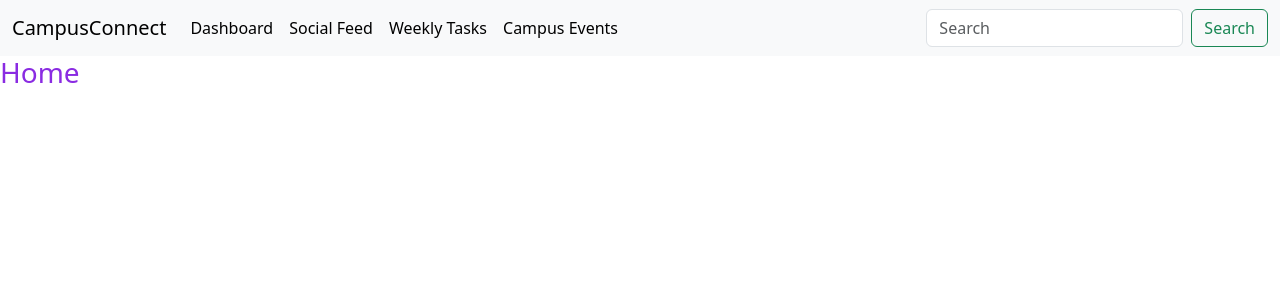
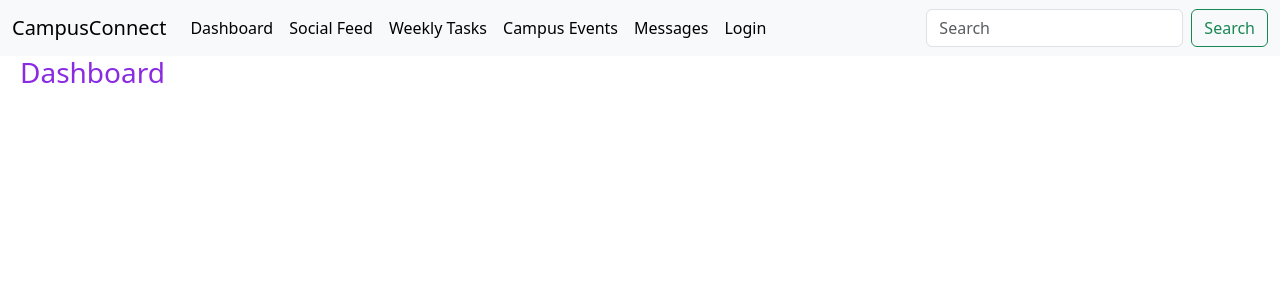
Before and after one commit to Bryanna-Terrazas/campusConnect2026, a Django app: page / in a window 1280 px wide. Shown: the top 300 px of the page. Run offline with Django 5.2, Linux system fonts and the light colour scheme.

Commit message:
might have broken some stuff but i'm working on it

```diff
--- a/campusConnectApp/forms.py
+++ b/campusConnectApp/forms.py
@@ -1,6 +1,7 @@
 from django import forms
 from django.contrib.auth.models import User
 from .models import Profile
+from .models import Posts
 
 class UserUpdateForm(forms.ModelForm):
 	class Meta:
@@ -11,3 +12,8 @@ class ProfileUpdateForm(forms.ModelForm):
 	class Meta:
 		model = Profile
 		fields = ['bio', 'age', 'phone']
+
+class PostingToFeed(forms.ModelForm):
+	class Meta:
+		model = Posts
+		fields = ['subject', 'bodyofpost']
--- a/campusConnectApp/templates/base.html
+++ b/campusConnectApp/templates/base.html
@@ -3,8 +3,8 @@
   <head>
     <meta charset="utf-8">
     <meta name="viewport" content="width=device-width, initial-scale=1">
+    <link rel="icon" type="image/x-icon" href="/images/favicon.ico">
     <title>Campus Connect</title>
-    <link rel="icon" type="image/x-icon" href="/images/favicon.ico">
     <link href="https://cdn.jsdelivr.net/npm/bootstrap@5.3.8/dist/css/bootstrap.min.css" rel="stylesheet" integrity="sha384-sRIl4kxILFvY47J16cr9ZwB07vP4J8+LH7qKQnuqkuIAvNWLzeN8tE5YBujZqJLB" crossorigin="anonymous">
   </head>
 
--- a/campusConnectApp/templates/home.html
+++ b/campusConnectApp/templates/home.html
@@ -9,7 +9,7 @@
 </head>
 <body>
     {%block content%}
-    <h3 style="text-align:margin-left;color:blueviolet;font_family:sans-serif;">Home</h3>
+    <h3 style="text-align:border-left;margin-left:20px;color:blueviolet;font_family:sans-serif;">Dashboard</h3>
 
     {%endblock%}
 </body>
--- a/campusConnectApp/templates/navbar.html
+++ b/campusConnectApp/templates/navbar.html
@@ -7,10 +7,10 @@
     <div class="collapse navbar-collapse" id="navbarSupportedContent">
       <ul class="navbar-nav me-auto mb-2 mb-lg-0">
         <li class="nav-item">
-          <a class="nav-link active" aria-current="page" href="#">Dashboard</a>
+          <a class="nav-link active" aria-current="page" href="{% url 'home' %}">Dashboard</a>
         </li>
         <li class="nav-item">
-          <a class="nav-link active" href="#">Social Feed</a>
+          <a class="nav-link active" aria-current="page" href="{% url 'social' %}">Social Feed</a>
         </li>
         <li class="nav-item">
           <a class="nav-link active" aria-current="page" href="#">
@@ -21,11 +21,21 @@
           <a class="nav-link active" aria-current="page" href="#">
             Campus Events
           </a>
+        </li>
+        <li class="nav-item">
+          <a class="nav-link active" aria-cureent="page" href="#">
+            Messages
+          </a>
+        </li>
+              <li class="nav-item">
+        <a class="nav-link active" aria-current="page" href="{% url 'login' %}">Login</a>
+      </li>
       </ul>
       <form class="d-flex" role="search">
         <input class="form-control me-2" type="search" placeholder="Search" aria-label="Search"/>
         <button class="btn btn-outline-success" type="submit">Search</button>
       </form>
+
     </div>
   </div>
 </nav>
--- a/campusConnectApp/urls.py
+++ b/campusConnectApp/urls.py
@@ -8,4 +8,5 @@ urlpatterns = [
     path('register/', views.register, name='register'),
     path('login/', auth_views.LoginView.as_view(template_name='login.html'), name='login'),
     path('logout/', auth_views.LogoutView.as_view(), name='logout'),
+    path('social/', views.makePost, name = 'social')
 ]
--- a/campusConnectApp/views.py
+++ b/campusConnectApp/views.py
@@ -35,4 +35,10 @@ def profile(request):
 	else:
 		u_form = UserUpdateForm(instance = request.user)
 		p_form = ProfileUpdateForm(instance = request.user.profile)
-	return render(request, "profile.html", {"u_form": u_form, "p_form":p_form})
+		return render(request, "profile.html", {"u_form": u_form, "p_form":p_form})
+
+def makePost(request):
+	if request.method == "POST":
+		pst_form = PostingToFeed(request.POST, instance = request.user)
+
+	return render(request, "social.html", {})
```
Also changed, not shown: campusConnectApp/models.py (+9 -0 lines), campusConnectApp/templates/social.html (added, +17 -0 lines), campusConnectApp/templates/register.html (line endings or trailing spaces).
